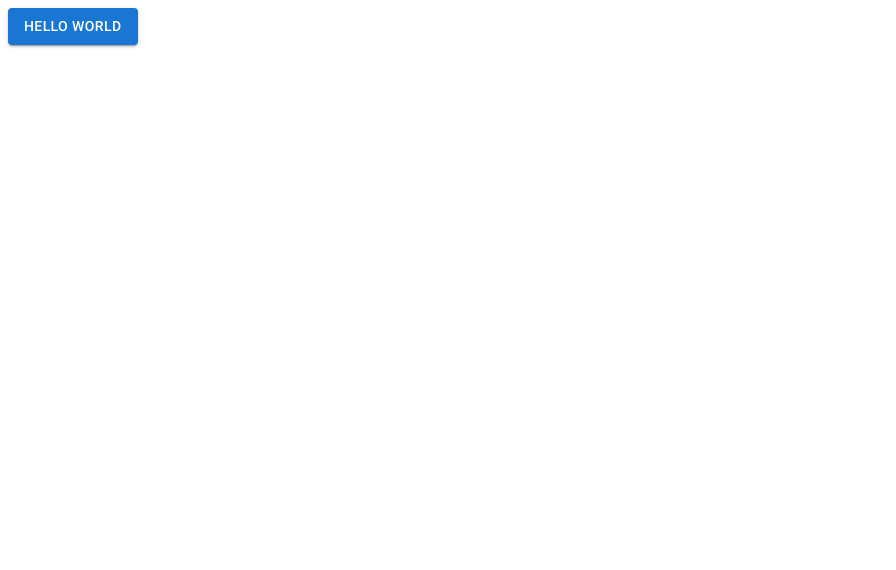
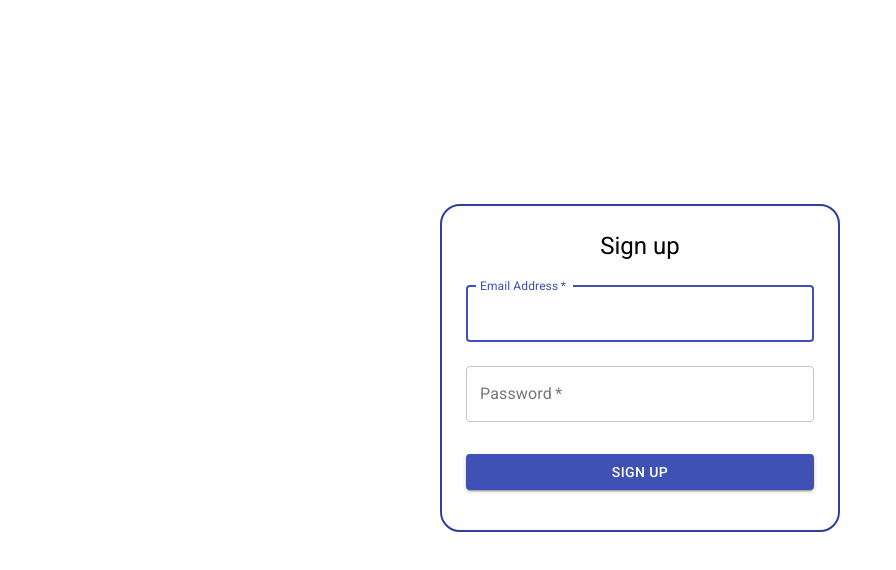
Before and after one commit to DeCode-HacknPitch/stufin-frontend, a React (Vite) app: page / in a window 1280 px wide. Shown: the top 570 px of the page, without its empty margins (0-896 px from the left). Built offline with nearby package versions, Linux system fonts and the light colour scheme.

Commit message:
signup ui done

```diff
--- a/package.json
+++ b/package.json
@@ -9,11 +9,17 @@
   "dependencies": {
     "@emotion/react": "^11.4.1",
     "@emotion/styled": "^11.3.0",
+    "@material-ui/core": "^4.12.3",
+    "@material-ui/icons": "^4.11.2",
+    "@material-ui/lab": "^4.0.0-alpha.60",
+    "@material-ui/styles": "^4.11.4",
+    "@mui/icons-material": "^5.0.1",
     "@mui/material": "^5.0.1",
     "firebase": "^9.0.2",
     "react": "^17.0.0",
     "react-dom": "^17.0.0",
     "react-redux": "^7.2.5",
+    "react-router-dom": "^5.3.0",
     "redux": "^4.1.1"
   },
   "devDependencies": {
--- a/src/App.jsx
+++ b/src/App.jsx
@@ -1,10 +1,11 @@
- import Button from '@mui/material/Button';
-
+import { Signup } from "./pages";
 
 const App = () => {
-  return <div>
-    <Button variant="contained">Hello World</Button>
-  </div>;
+  return (
+    <div>
+      <Signup />
+    </div>
+  );
 };
 
 export default App;
--- /dev/null
+++ b/src/pages/Signup.jsx
@@ -0,0 +1,96 @@
+import React, { useCallback, useState } from "react";
+import { Button, TextField, Grid, Typography } from "@material-ui/core";
+import { makeStyles } from "@material-ui/core/styles";
+
+const useStyles = makeStyles((theme) => ({
+  signupContainer: {
+    width: 400,
+    padding: theme.spacing(3),
+    borderRadius: 20,
+    border: "2px solid #303F9F",
+  },
+  form: {
+    width: "100%",
+    marginTop: theme.spacing(1),
+  },
+  submit: {
+    margin: theme.spacing(3, 0, 2),
+  },
+}));
+
+const Signup = ({}) => {
+  const [email, changeEmail] = useState("");
+  const [password, changePassword] = useState("");
+  const classes = useStyles();
+
+  const handleEmailChange = useCallback((event) => {
+    changeEmail(event.target.value);
+  }, []);
+
+  const handlePasswordChange = useCallback((event) => {
+    changePassword(event.target.value);
+  }, []);
+
+  return (
+    <Grid
+      container
+      direction="column"
+      justifyContent="center"
+      alignItems="center"
+      style={{ height: "90vh" }}
+    >
+      <Grid
+        container
+        direction="column"
+        justifyContent="center"
+        alignItems="center"
+        className={classes.signupContainer}
+      >
+        <Typography component="h1" variant="h5">
+          Sign up
+        </Typography>
+
+        <form className={classes.form} noValidate>
+          <TextField
+            onChange={handleEmailChange}
+            value={email}
+            variant="outlined"
+            margin="normal"
+            required
+            fullWidth
+            id="email"
+            label="Email Address"
+            name="email"
+            autoComplete="email"
+            autoFocus
+          />
+          <TextField
+            onChange={handlePasswordChange}
+            value={password}
+            variant="outlined"
+            margin="normal"
+            required
+            fullWidth
+            name="password"
+            label="Password"
+            type="password"
+            id="password"
+            autoComplete="current-password"
+          />
+
+          <Button
+            type="submit"
+            fullWidth
+            variant="contained"
+            color="primary"
+            className={classes.submit}
+          >
+            Sign Up
+          </Button>
+        </form>
+      </Grid>
+    </Grid>
+  );
+};
+
+export default Signup;
--- /dev/null
+++ b/src/pages/index.js
@@ -0,0 +1 @@
+export { default as Signup } from "./Signup";
```
Also changed, not shown: src/pages/Login.jsx (deleted), 1 other file (tests, documents, lock files or other folders).
